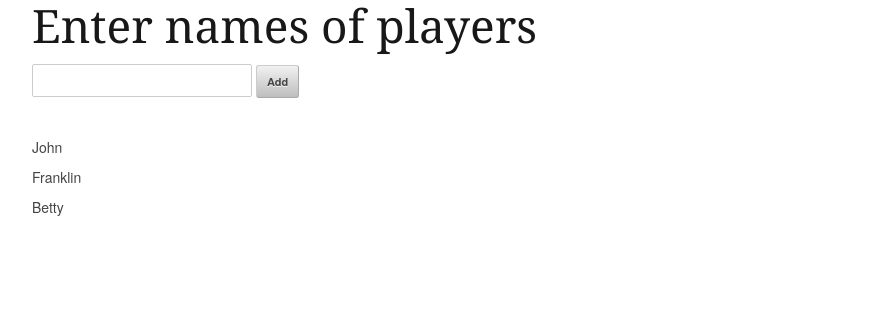
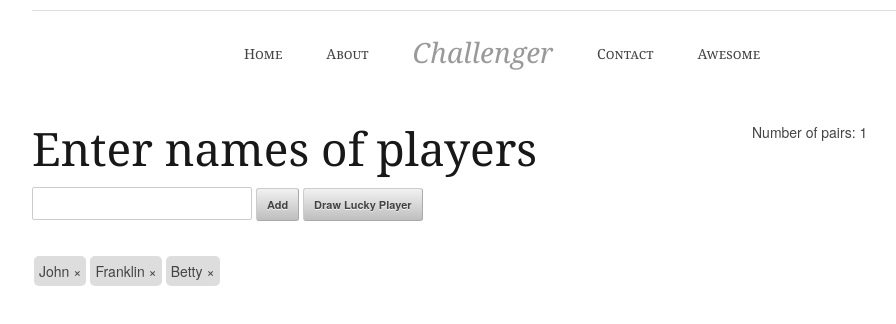
Before and after one commit to regedarek/challenger, a plain HTML site: page index.html in a window 1280 px wide. Shown: the whole page, without its empty margins (138-1034 px from the left). Drawn offline with Linux system fonts and the light colour scheme.

Commit message:
adding players, drawing lucky user

```diff
--- a/index.html
+++ b/index.html
@@ -37,23 +37,41 @@
 
 </head>
 <body>
-<div class="container">
+<div class="container" ng-controller="DrawCtrl">
 	<div class="sixteen columns">
-		<div ng-controller="DrawCtrl">
+		<hr />
+		<ul id="main-menu">
+			<li>Home</li>
+			<li>About</li>
+			<li><a href="#" id="header-logo"><h3>Challenger</h3></a></li>
+			<li>Contact</li>
+			<li>Awesome</li>
+		</ul>
+	</div>
+
+	<div class="twelve columns">
+		<div>
 			<h1>Enter names of players</h1>
-			<form ng-submit="addEntry()">
+			<form class="player-adding" ng-submit="addEntry()">
 				<input name="player-name" type="text" class="drag-right" ng-model="newEntry.name" />
 				<input type="submit" value="Add" />
 			</form>
+			<button ng-show="entries.length % 2 > 0" ng-click="drawLucky()">Draw Lucky Player</button>
 
-			<ul>
-				<li ng-repeat="entry in entries">
-					{{entry.name}}
-				</li>
-				<li>{{newEntry.name}}</li>
+			<ul class="players-list">
+				<li ng-repeat="entry in entries">{{entry.name}}</li>
+				{{newEntry.name}}
 			</ul>
 		</div>
 	</div>
+
+	<div class="four columns">
+		<ul>
+			<li>Number of pairs: {{countPairs()}} </li>
+			<span ng-show="lucky.name.length > 0">{{lucky.name}} gets a bye</span>
+		</ul>
+	</div>
+
 </div>
 
 <script type="text/javascript" src="vendor/angular.min.js"></script>
--- a/js/draw.js
+++ b/js/draw.js
@@ -11,9 +11,21 @@
         name: "Betty"
       }
     ];
-    return $scope.addEntry = function() {
+    $scope.addEntry = function() {
       $scope.entries.push($scope.newEntry);
       return $scope.newEntry = {};
+    };
+    $scope.countPairs = function() {
+      var players;
+      players = $scope.entries.length;
+      if (players % 2 !== 0) {
+        return players / 2 - 0.5;
+      } else {
+        return players / 2;
+      }
+    };
+    return $scope.drawLucky = function() {
+      return $scope.lucky = $scope.entries[Math.floor(Math.random() * $scope.entries.length)];
     };
   };
 
--- a/stylesheets/custom.css
+++ b/stylesheets/custom.css
@@ -1,3 +1,41 @@
 input.drag-right {
 	display: inline-block;
 }
+
+a#header-logo, a#header-logo h3 {
+	color: #999;
+	font-style: italic;
+	font-variant: normal;
+	text-decoration: none;
+	position: relative; top: 2px;
+}
+
+ul#main-menu {
+	display: block;
+	margin: -10px auto 50px auto;
+	text-align: center;
+}
+
+ul#main-menu li {
+	display: inline-block;
+	font-family: "Georgia", "Times New Roman", serif;
+	font-variant: small-caps;
+	text-align: center;
+	margin: 0 20px;
+}
+
+form.player-adding {
+	display: inline-block;
+}
+
+ul.players-list li {
+	background: #ddd;
+	padding: 5px;
+	margin: 2px;
+	display: inline;
+	border-radius: 5px;
+}
+
+ul.players-list li:after {
+	content: ' \00d7'
+}
```
Also changed, not shown: 1 other file.
